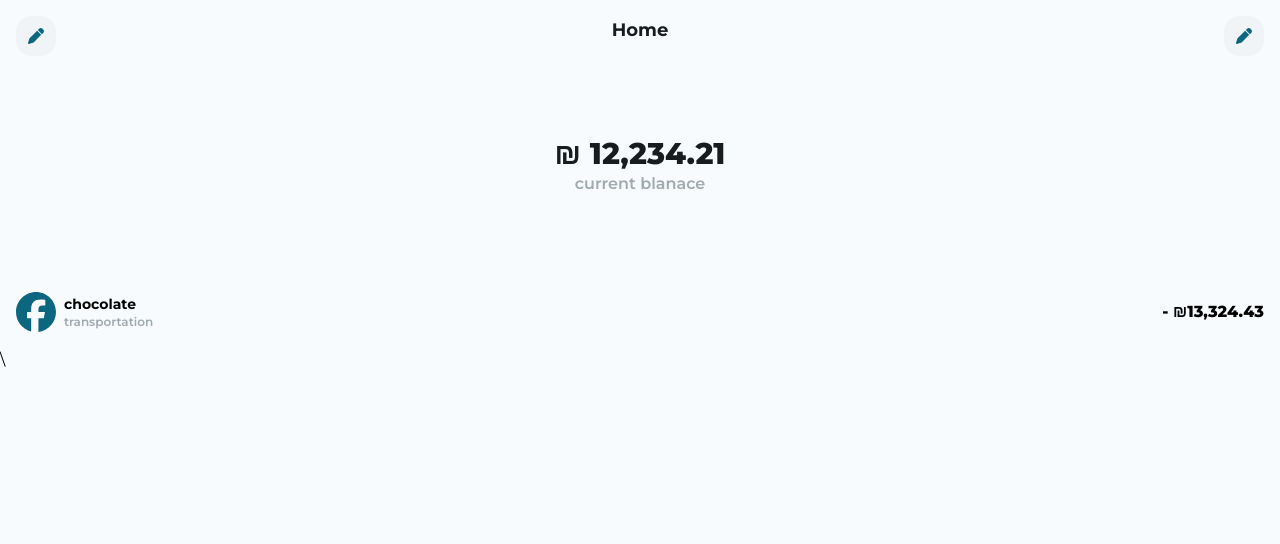
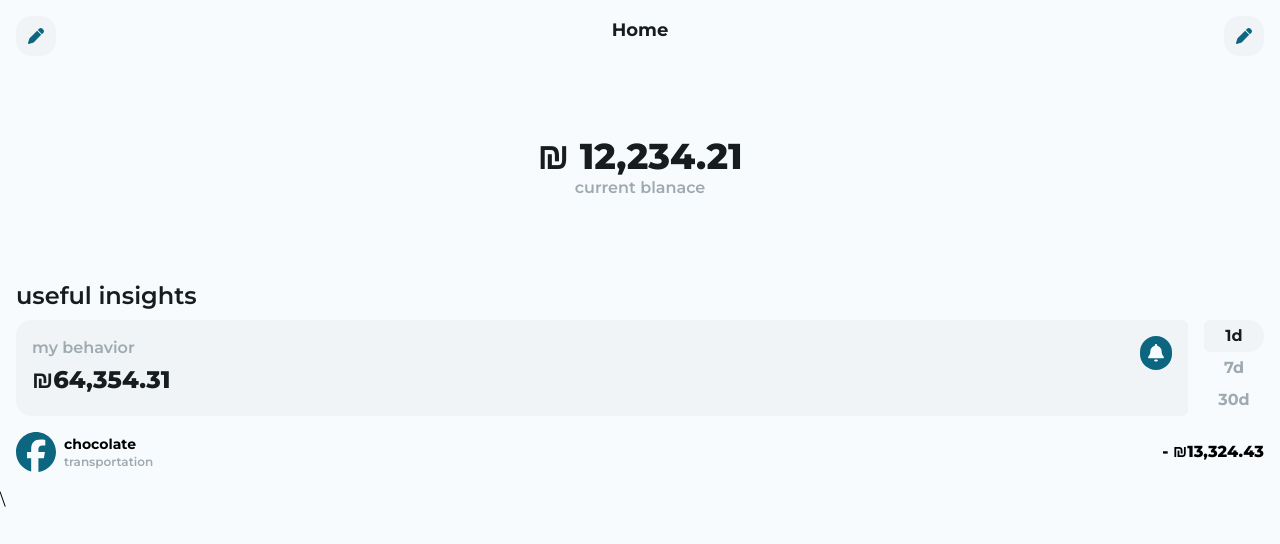
Before and after one commit to PrinceFromTheFuture/expenseTrackerPWA, a React (Vite) app in the folder Frontend/: page / in a window 1280 px wide. Shown: the top 544 px of the page. Built offline with nearby package versions, Linux system fonts and the light colour scheme.

Commit message:
added middle banner

```diff
--- a/Frontend/package.json
+++ b/Frontend/package.json
@@ -5,6 +5,7 @@
   "type": "module",
   "scripts": {
     "dev": "vite --host",
+    "commit": "cd ../ && npm run commit",
     "build": "tsc -b && vite build",
     "lint": "eslint .",
     "preview": "vite preview"
--- a/Frontend/src/App.tsx
+++ b/Frontend/src/App.tsx
@@ -3,6 +3,10 @@ import ExpensesWidget from "./ExpensesWidget";
 import Tuchable from "./Tuchable";
 import Icon from "./components/ui/Icon";
 import edit_main from "@/assets/edit_main.svg";
+import bell_surface from "@/assets/bell_surface.svg";
+
+import { formatAmountInAgorot } from "./lib/formatAmountInAgorot";
+import SpendingsTimeFrame from "./SpendingsTimeFrame";
 
 const App = () => {
   return (
@@ -17,8 +21,25 @@ const App = () => {
         </Tuchable>
       </div>
       <div className=" w-full py-20 flex flex-col justify-center items-center">
-        <div className=" text-3xl text-dark font-extrabold">₪ 12,234.21</div>
+        <div className=" text-4xl text-dark font-extrabold">₪ 12,234.21</div>
         <div className=" text-secondary font-semibold">current blanace</div>
+      </div>
+      <div className="   mx-4">
+        <div className=" text-2xl font-semibold mb-2 text-dark ">useful insights</div>
+        <div className="   flex gap-4 justify-between items-center">
+          <div className=" bg-container  rounded-l-2xl rounded-r-md w-full flex justify-between  h-24 items-start p-4">
+            <div>
+              {" "}
+              <div className=" text-secondary mb-1 font-semibold text-base">my behavior</div>
+              <div className=" text-dark font-extrabold text-2xl">
+                {formatAmountInAgorot(6435431)}
+              </div>
+            </div>
+            <Icon src={bell_surface} varient="small" />
+          </div>
+        <SpendingsTimeFrame/>
+        </div>
+
       </div>
       <ExpensesWidget transactionId="#$327892h" />\
     </div>
--- /dev/null
+++ b/Frontend/src/SpendingsTimeFrame.tsx
@@ -0,0 +1,51 @@
+import  { useState } from "react";
+import { motion } from "framer-motion";
+import generalTransition from "./generalTransition";
+
+const SpendingsTimeFrame = () => {
+  const [selectedTimeFrame, setSelectedTimeFrame] = useState<1 | 7 | 30>(1);
+  return (
+    <div
+      className="  h-24 flex flex-col items-center relative   w-16 "
+      style={{
+        justifyContent:
+          selectedTimeFrame === 1 ? "start" : selectedTimeFrame === 7 ? "center" : "end",
+      }}
+    >
+      <motion.div
+        transition={generalTransition}
+        onClick={() => setSelectedTimeFrame(7)}
+        layout
+        className=" w-full h-1/3 bg-container rounded-l-md rounded-r-2xl  "
+      ></motion.div>
+      <div className=" absolute top-0 bottom-0 left-0 right-0 flex-col items-center  justify-between">
+        <motion.div
+          transition={generalTransition}
+          animate={{ color: selectedTimeFrame === 1 ? "#171c1f  " : "#9daab0  " }}
+          onClick={() => setSelectedTimeFrame(1)}
+          className=" text-base text-dark font-bold h-1/3  flex justify-center items-center"
+        >
+          1d
+        </motion.div>
+        <motion.div
+          transition={generalTransition}
+          animate={{ color: selectedTimeFrame === 7 ? "#171c1f  " : "#9daab0  " }}
+          onClick={() => setSelectedTimeFrame(7)}
+          className="text-base  text-dark font-bold h-1/3 flex justify-center items-center"
+        >
+          7d
+        </motion.div>
+        <motion.div
+          transition={generalTransition}
+          animate={{ color: selectedTimeFrame === 30 ? "#171c1f  " : "#9daab0  " }}
+          onClick={() => setSelectedTimeFrame(30)}
+          className="  text-base text-dark font-bold h-1/3 flex justify-center items-center"
+        >
+          30d
+        </motion.div>
+      </div>
+    </div>
+  );
+};
+
+export default SpendingsTimeFrame;
--- a/Frontend/src/Tuchable.tsx
+++ b/Frontend/src/Tuchable.tsx
@@ -1,18 +1,13 @@
 import React from "react";
 import { motion } from "framer-motion";
+import generalTransition from "./generalTransition";
 
 const Tuchable = ({ children, className }: { children: React.ReactNode; className?: string }) => {
   return (
     <motion.div
       className={className}
       whileTap={{ backgroundColor: "#D6DBDE" }}
-      transition={{
-        ease: "easeIn",
-        bounce: 100,
-        duration: 0.1,
-        damping: 0,
-        bounceStiffness: 0,
-      }}
+      transition={generalTransition}
     >
       {children}
     </motion.div>
--- a/Frontend/src/components/ui/Icon.tsx
+++ b/Frontend/src/components/ui/Icon.tsx
@@ -10,8 +10,12 @@ const Icon = ({ varient, src }: { varient: "full" | "mid" | "small"; src: string
           <img src={src} alt="" className=" w-4" />
         </Tuchable>
       );
-    case "full":
-      return <img src={src} alt="" className=" w-90" />;
+    case "small":
+      return (
+        <div className="p-2 bg-main rounded-full">
+          <img src={src} alt="" className=" w-4" />
+        </div>
+      );
   }
 };
 
--- /dev/null
+++ b/Frontend/src/generalTransition.ts
@@ -0,0 +1,9 @@
+const generalTransition = {
+  ease: "easeIn",
+  bounce: 100,
+  duration: 0.1,
+  damping: 0,
+  bounceStiffness: 0,
+};
+
+export default generalTransition;
```
Also changed, not shown: Frontend/src/assets/bell_surface.svg (added).
